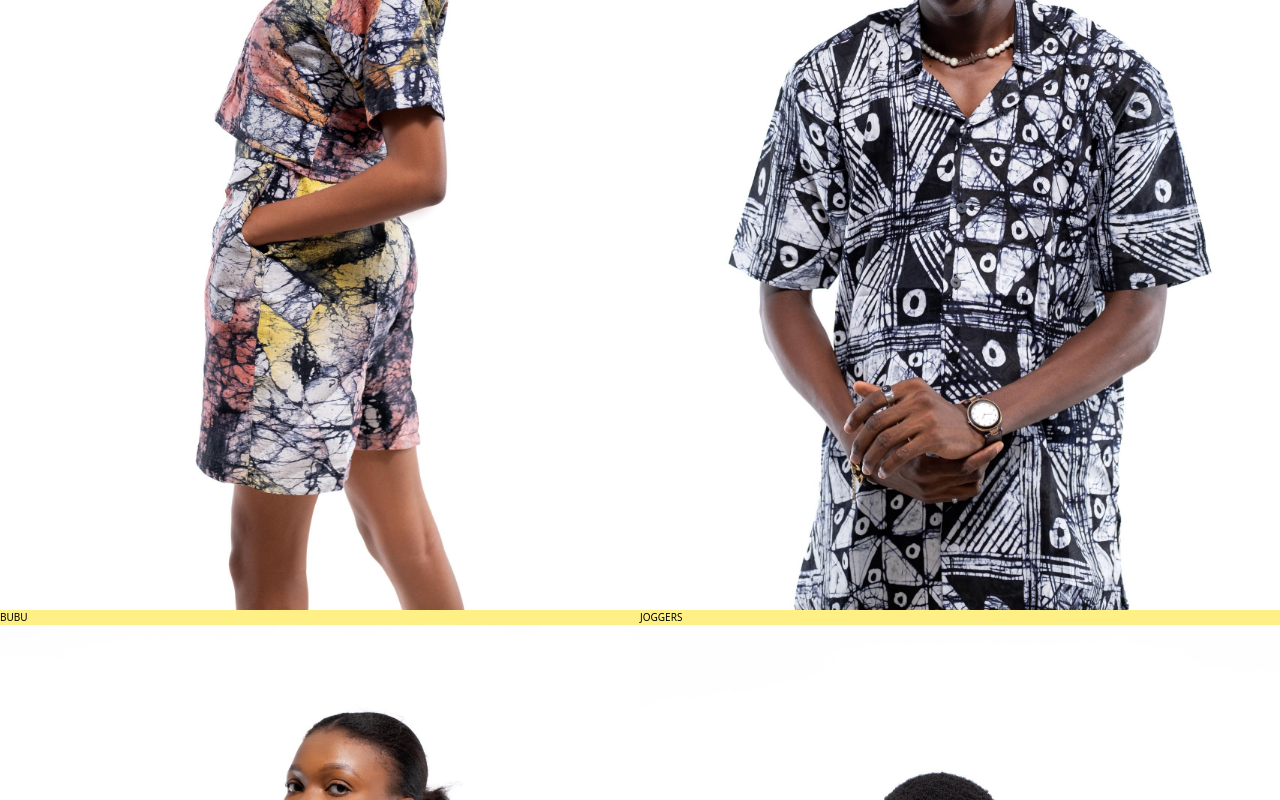
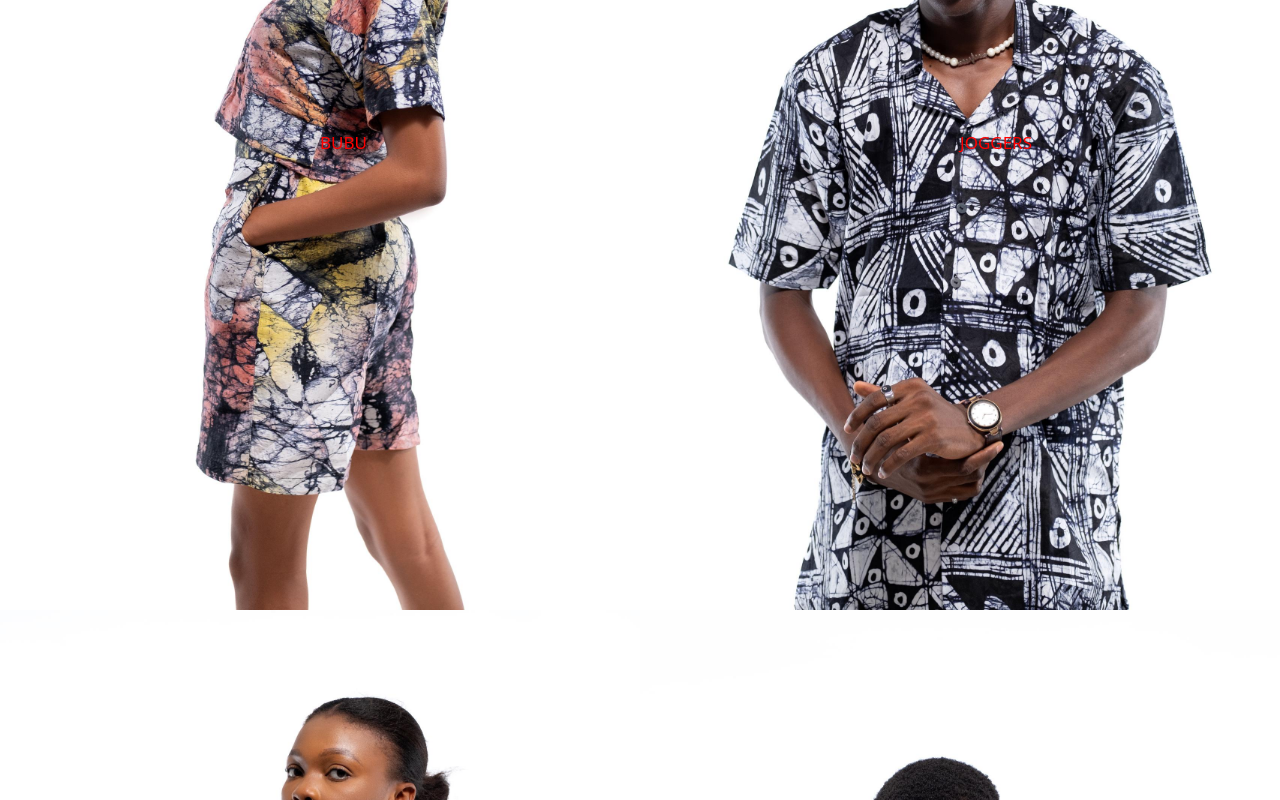
Before and after one commit to olamidefrancis/SoarByLola, a React (Vite) app: page / in a window 1280 px wide. Shown: the part 1000-1800 px from the top of the page. Built offline with nearby package versions, Linux system fonts and the light colour scheme.

Commit message:
display fix

```diff
--- a/src/Components/Clothclassification/Cloths.css
+++ b/src/Components/Clothclassification/Cloths.css
@@ -6,3 +6,16 @@
     [container-start] repeat(2, minmax(min-content, 1fr))
     [container-end];
 }
+
+.clothdiscription{
+    position: relative;
+}
+
+.clothdiscription p{
+     position: absolute;
+     top:50%;
+     left: 50%;
+     right:50%;
+     color: red;
+     font-size: 1.7rem;
+}
--- a/src/Components/Clothclassification/Cloths.jsx
+++ b/src/Components/Clothclassification/Cloths.jsx
@@ -33,7 +33,7 @@ function Cloths() {
             clothContent.map((item,i)=>{
               return(
                     <div >
-                        <figure className='bg-yellow-200 w-full h-full flex flex-col' key={i} >
+                        <figure className='bg-yellow-200 w-full h-full flex flex-col clothdiscription' key={i} >
                             <img src={item.picture} alt="four"  className='object-cover '/>
                             <p>{item.discription}</p>
                         </figure>
```
